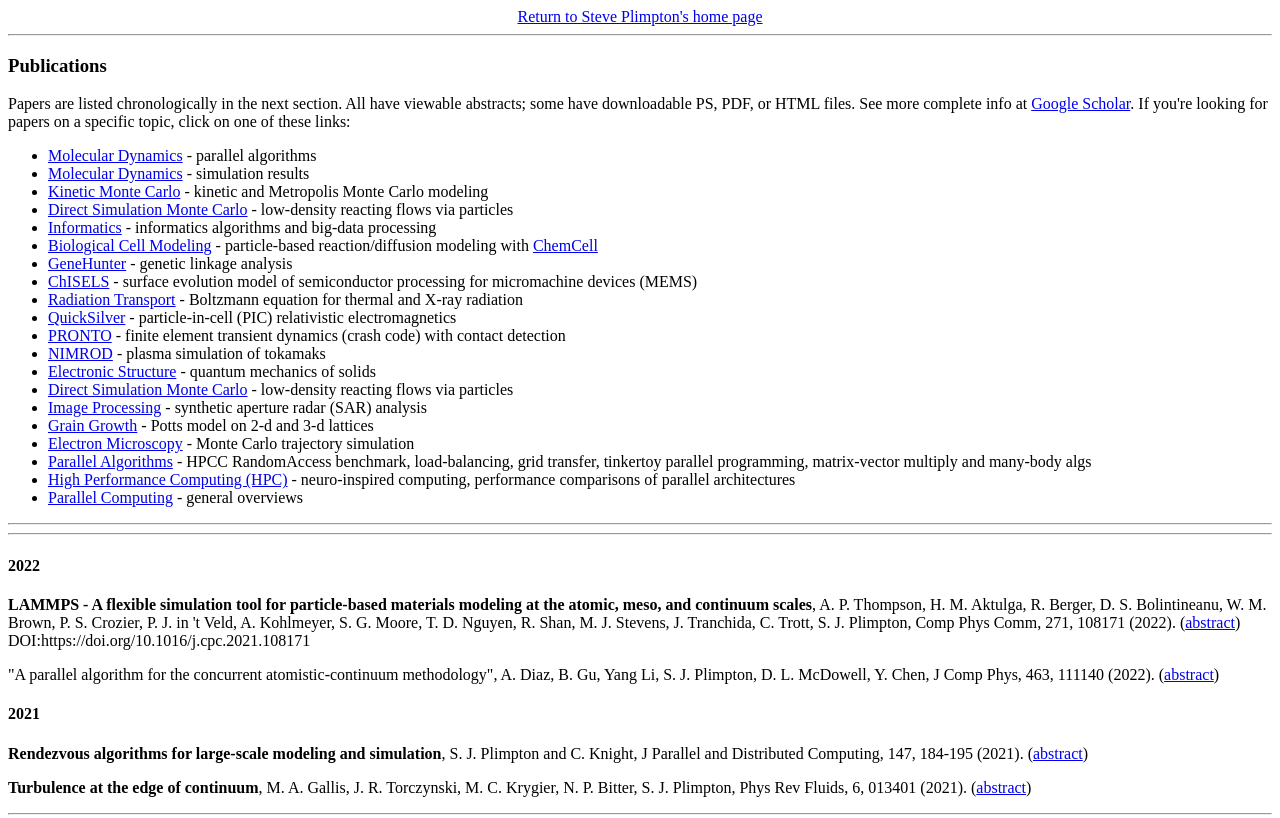
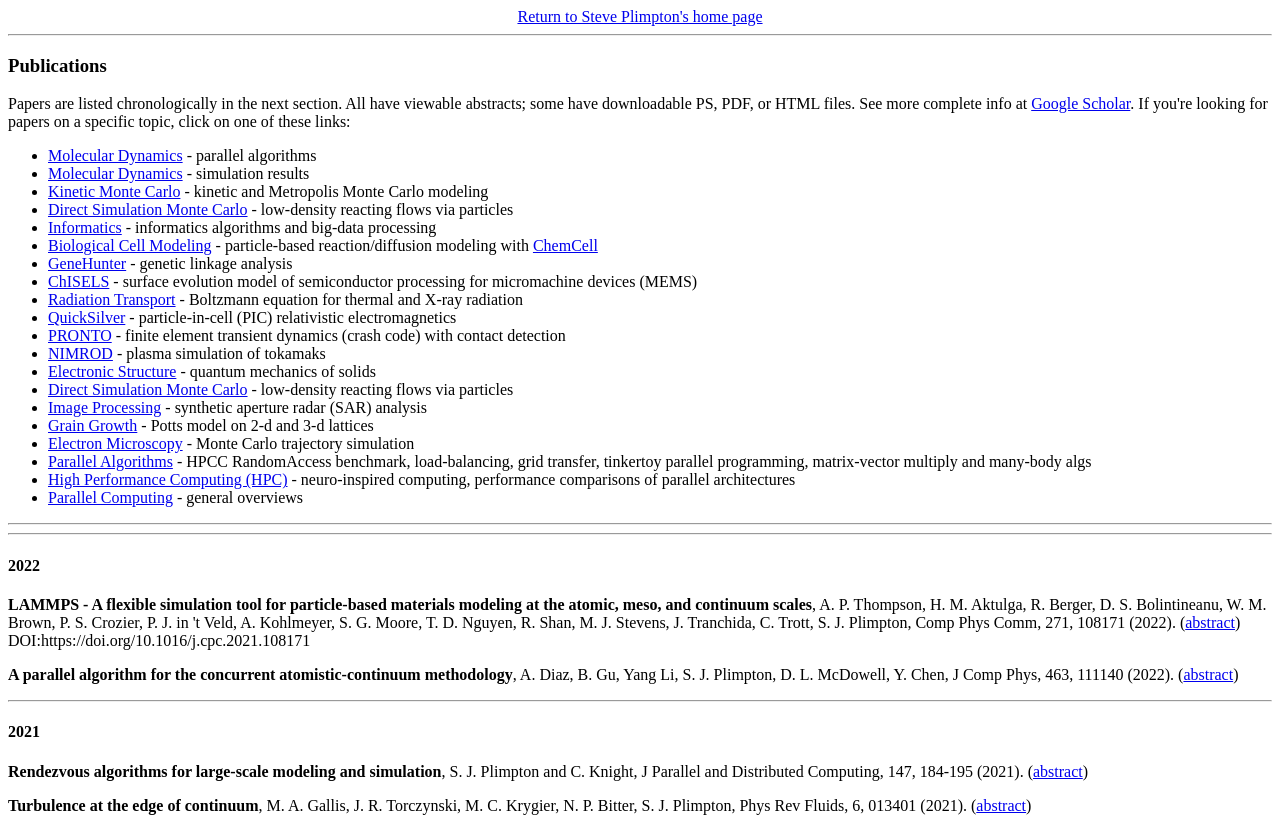
Before and after one commit to sjplimp/sjplimp.github.io, a plain HTML site: page papers.html in a window 1280 px wide. Shown: the top 818 px of the page. Drawn offline with Linux system fonts and the light colour scheme.

Commit message:
update page

```diff
--- a/papers.html
+++ b/papers.html
@@ -50,11 +50,13 @@ S. J. Plimpton, Comp Phys Comm, 271, 108171 (2022).
 (<A HREF = "abstracts/cpc22.html">abstract</A>)
 DOI:https://doi.org/10.1016/j.cpc.2021.108171
 </P>
-<P>"A parallel algorithm for the concurrent atomistic-continuum
-methodology", A. Diaz, B. Gu, Yang Li, S. J. Plimpton, D. L. McDowell,
+<P><B>A parallel algorithm for the concurrent atomistic-continuum
+methodology</B>, A. Diaz, B. Gu, Yang Li, S. J. Plimpton, D. L. McDowell,
 Y. Chen, J Comp Phys, 463, 111140 (2022).
 (<A HREF = "abstracts/jcp22.html">abstract</A>)
 </P>
+<HR>
+
 <H4>2021
 </H4>
 <P><B>Rendezvous algorithms for large-scale modeling and simulation</B>,
```
Also changed, not shown: papers.txt.
